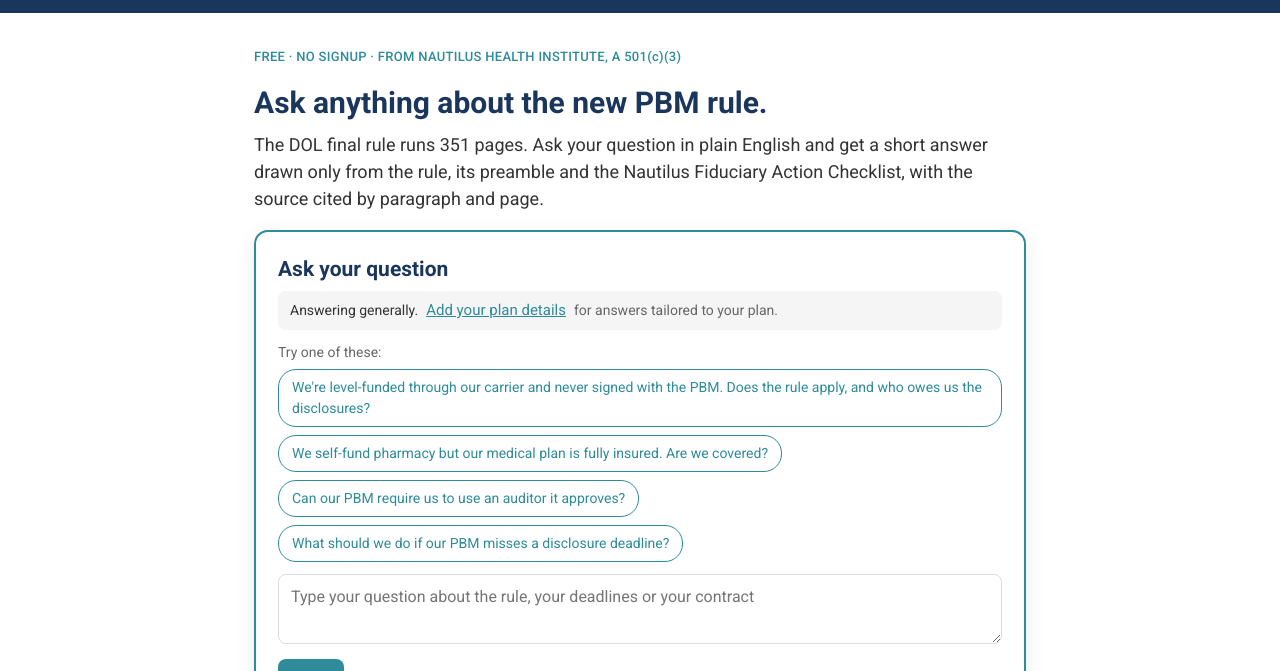
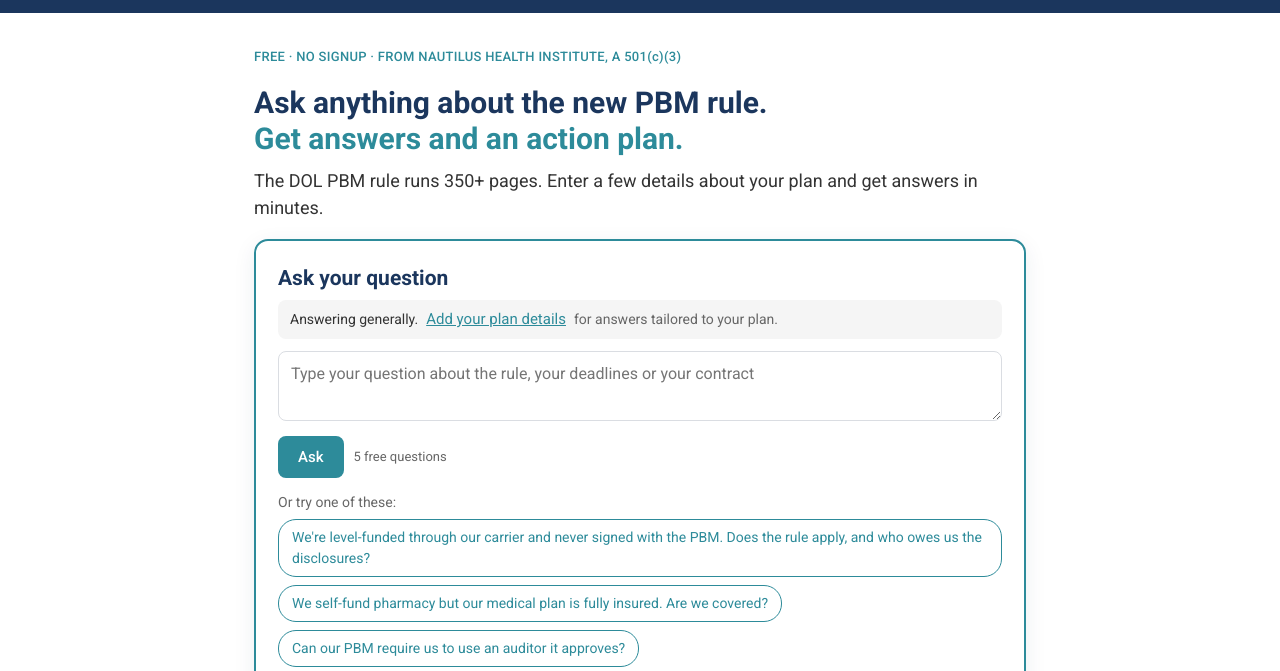
Before and after one commit to nautilus-health/pbm-readiness, a plain HTML site: page index.html in a window 1280 px wide. Shown: the part 70-741 px from the top of the page. Drawn offline with nearby package versions, Linux system fonts and the light colour scheme.

Commit message:
Navigator: new headline and lede; sample questions below the box
- Headline: "Ask anything about the new PBM rule. / Get answers and an
  action plan." Lede: "The DOL PBM rule runs 350+ pages. Enter a few
  details about your plan and get answers in minutes."
- Sample questions now sit under the question box and Ask button
  ("Or try one of these"), with the source note after them.

Co-Authored-By: Claude Opus 5.5 <noreply@anthropic.com>
Claude-Session: https://claude.ai/code/session_01RoRyZcwTdhcY1i9MUBYqnP

```diff
--- a/index.html
+++ b/index.html
@@ -123,6 +123,7 @@
   .rate button[aria-pressed="true"]{background:var(--teal);border-color:var(--teal);color:#fff}
   .rate .sp{flex:1}
   :focus-visible{outline:3px solid var(--gold);outline-offset:2px}
+  .h1b{color:var(--teal)}
   .asof{font-size:13px;color:var(--mid);margin:6px 0 0}
   body.embedded .brand .mark, body.embedded .foot-top, body.embedded footer .about{display:none}
 </style>
@@ -138,8 +139,8 @@
   <!-- Intro: ask first -->
   <section id="intro">
     <p class="kicker">FREE &middot; NO SIGNUP &middot; FROM NAUTILUS HEALTH INSTITUTE, A 501(c)(3)</p>
-    <h1>Ask anything about the new PBM rule.</h1>
-    <p class="lede">The DOL final rule runs 351 pages. Ask your question in plain English and get a short answer drawn only from the rule, its preamble and the Nautilus Fiduciary Action Checklist, with the source cited by paragraph and page.</p>
+    <h1>Ask anything about the new PBM rule.<br><span class="h1b">Get answers and an action plan.</span></h1>
+    <p class="lede">The DOL PBM rule runs 350+ pages. Enter a few details about your plan and get answers in minutes.</p>
     <div id="askSlotIntro"></div>
     <div class="alt">
       <div><b>Get your plan's deadlines and action plan</b><span>Seven quick questions, about two minutes. Your answers also tailor every answer above.</span></div>
@@ -401,16 +402,16 @@ function renderAsk() {
   } else if (left === 0) {
     h.push(`<p class="muted">You've used all your questions for this session. Your report has every answer. For more help, visit <a href="https://www.nautilushealth.org/PBM">nautilushealth.org/PBM</a>.</p>`);
   } else {
+    h.push(`<form id="askForm"><textarea id="q" maxlength="500" placeholder="Type your question about the rule, your deadlines or your contract" aria-label="Your question"></textarea>
+      <div class="row" style="margin-top:8px"><button class="btn teal" type="submit" id="askBtn" style="font-size:15px;padding:10px 20px">Ask</button>
+      <span class="counter" id="left">${left == null ? (QA.unlocked ? "" : "5 free questions") : `${left} question${left === 1 ? "" : "s"} left${QA.unlocked ? "" : " before email"}`}</span></div>
+      <p class="err" id="askErr" role="alert"></p></form>`);
     if (!QA.transcript.length) {
-      h.push(`<div class="muted" style="margin-bottom:4px">Try one of these:</div><div class="chips">`);
+      h.push(`<div class="muted" style="margin:14px 0 4px">Or try one of these:</div><div class="chips">`);
       for (const t of (hasProfile() ? suggestions(QA.primary) : STARTERS)) h.push(`<button type="button" data-s="${esc(t)}">${esc(t)}</button>`);
       h.push(`</div>`);
     }
-    h.push(`<form id="askForm"><textarea id="q" maxlength="500" placeholder="Type your question about the rule, your deadlines or your contract" aria-label="Your question"></textarea>
-      <div class="row" style="margin-top:8px"><button class="btn teal" type="submit" id="askBtn" style="font-size:15px;padding:10px 20px">Ask</button>
-      <span class="counter" id="left">${left == null ? (QA.unlocked ? "" : "5 free questions") : `${left} question${left === 1 ? "" : "s"} left${QA.unlocked ? "" : " before email"}`}</span></div>
-      <p class="err" id="askErr" role="alert"></p>
-      <p class="muted" style="margin:6px 0 0">Answers come only from the final rule, its preamble and the Nautilus checklist. Please don't include names, member data or contract text. General information, not legal advice.</p></form>`);
+    h.push(`<p class="muted" style="margin:12px 0 0">Answers come only from the final rule, its preamble and the Nautilus checklist. Please don't include names, member data or contract text. General information, not legal advice.</p>`);
   }
   box.innerHTML = h.join("");
   const ap = $("addPlan") || $("editPlan"); if (ap) ap.addEventListener("click", () => { qi = 0; show("quiz"); renderQ(); });
```
